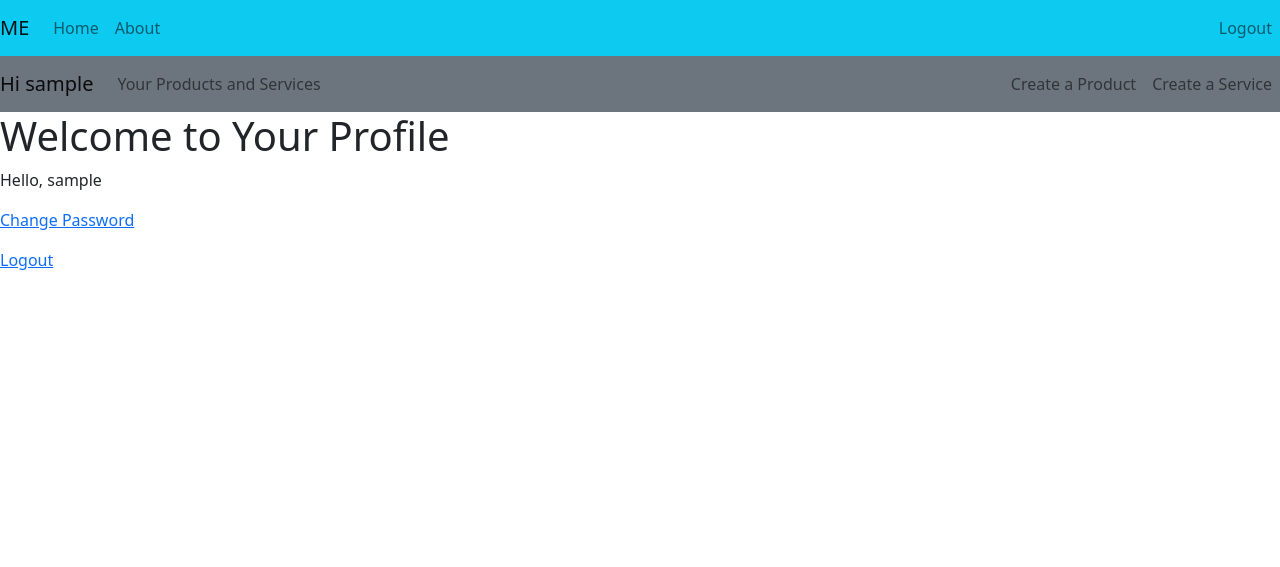
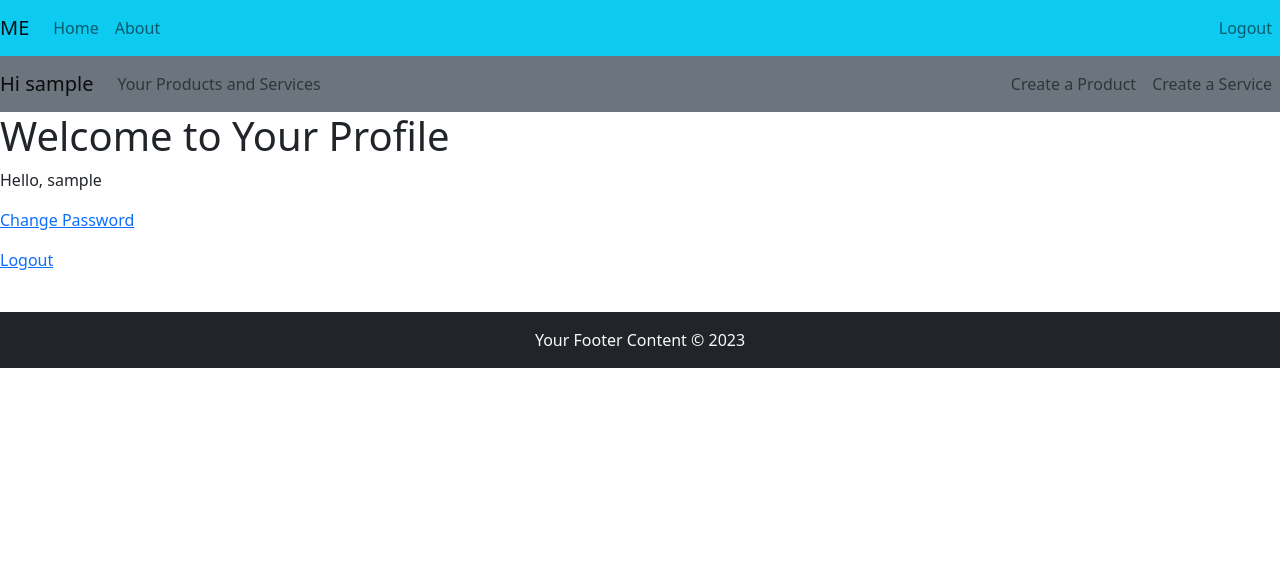
Before and after one commit to gunjanak/Django_MultiVendor_Ecom, a Django app: page /accounts/profile/ in a window 1280 px wide. Shown: the top 567 px of the page. Before the commit the page ends 270 px from the top, so only its background shows below. Run offline with Django 5.2, Linux system fonts and the light colour scheme; the visitor is signed in with stand-in values (Sample User, id 1); some libraries are stand-ins or nearby versions.

Commit message:
footer somewhat done

```diff
--- a/accounts/templates/base.html
+++ b/accounts/templates/base.html
@@ -10,6 +10,19 @@
             {% endblock %}
         </title>
         <link href="https://cdn.jsdelivr.net/npm/bootstrap@5.0.2/dist/css/bootstrap.min.css" rel="stylesheet" integrity="sha384-EVSTQN3/azprG1Anm3QDgpJLIm9Nao0Yz1ztcQTwFspd3yD65VohhpuuCOmLASjC" crossorigin="anonymous">
+
+        <style>
+            body {
+                min-height: 150vh;
+                display: flex;
+                flex-direction: column;
+            }
+
+            .content {
+                flex: 1;
+            }
+        </style>
+
 
     </head>
 
@@ -89,6 +102,11 @@
 
             {% endblock %}
         </div>
+        <footer class="footer mt-4 py-3 bg-dark text-light">
+            <div class="container">
+                <p class="text-center mb-0">Your Footer Content &copy; {% now "Y" %}</p>
+            </div>
+        </footer>
 
         <!-- Include Bootstrap JS and Popper.js (required for Bootstrap JS) -->
 <script src="https://code.jquery.com/jquery-3.2.1.slim.min.js"></script>
```
